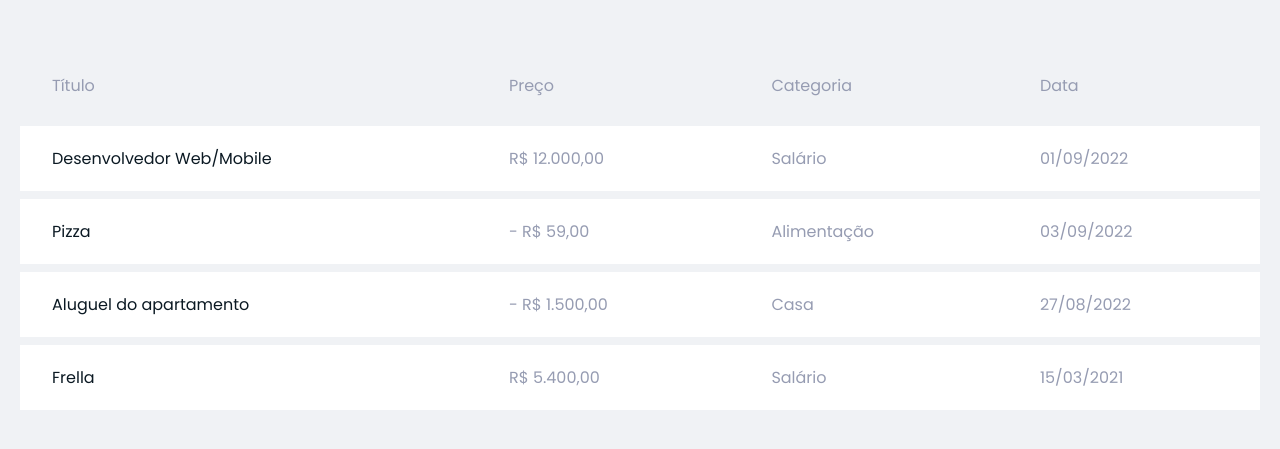
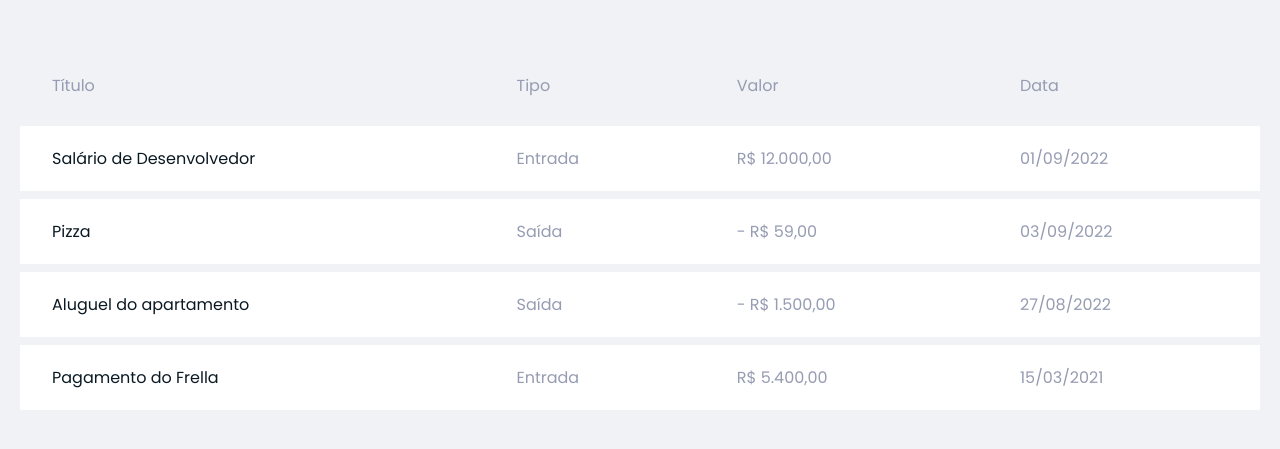
Before and after one commit to maiullyDev/my-finances, a plain HTML site: page index.html in a window 1280 px wide. Shown: the part 433-882 px from the top of the page. Drawn offline with Linux system fonts and the light colour scheme.

Commit message:
Substitui "Categoria" por "Tipo" e "Preço" por "Valor"

```diff
--- a/index.html
+++ b/index.html
@@ -51,34 +51,34 @@
           <thead>
             <tr>
               <td>Título</td>
-              <td>Preço</td>
-              <td>Categoria</td>
+              <td>Tipo</td>
+              <td>Valor</td>
               <td>Data</td>
             </tr>
           </thead>
           <tbody>
             <tr>
-              <td class="title">Desenvolvedor Web/Mobile</td>
+              <td class="title">Salário de Desenvolvedor</td>
+              <td>Entrada</td>
               <td>R$ 12.000,00</td>
-              <td>Salário</td>
               <td>01/09/2022</td>
             </tr>
             <tr>
               <td class="title">Pizza</td>
+              <td>Saída</td>
               <td>- R$ 59,00</td>
-              <td>Alimentação</td>
               <td>03/09/2022</td>
             </tr>
             <tr>
               <td class="title">Aluguel do apartamento</td>
+              <td>Saída</td>
               <td>- R$ 1.500,00</td>
-              <td>Casa</td>
               <td>27/08/2022</td>
             </tr>
             <tr>
-              <td class="title">Frella</td>
+              <td class="title">Pagamento do Frella</td>
+              <td>Entrada</td>
               <td>R$ 5.400,00</td>
-              <td>Salário</td>
               <td>15/03/2021</td>
             </tr>
           </tbody>
```
